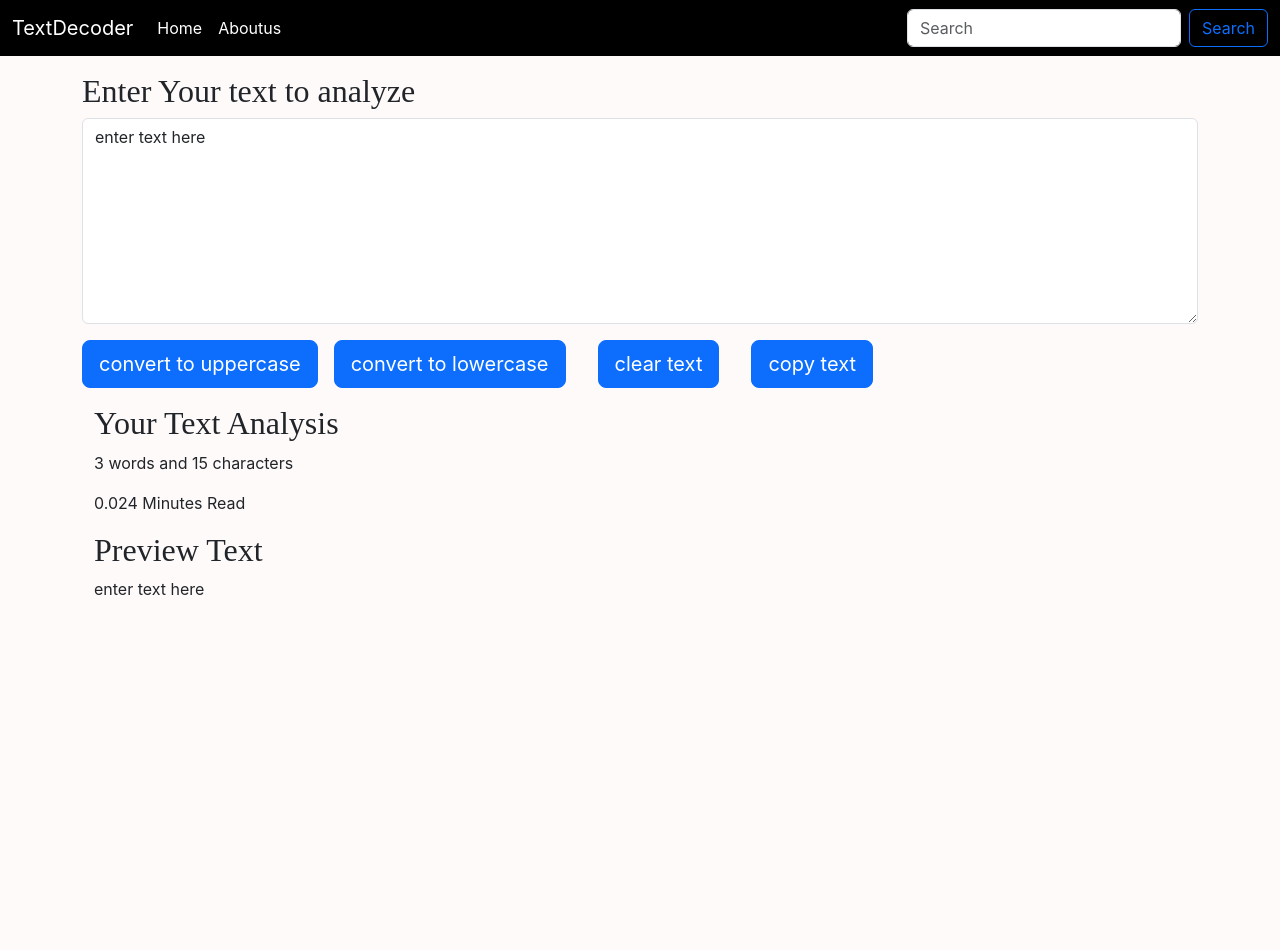
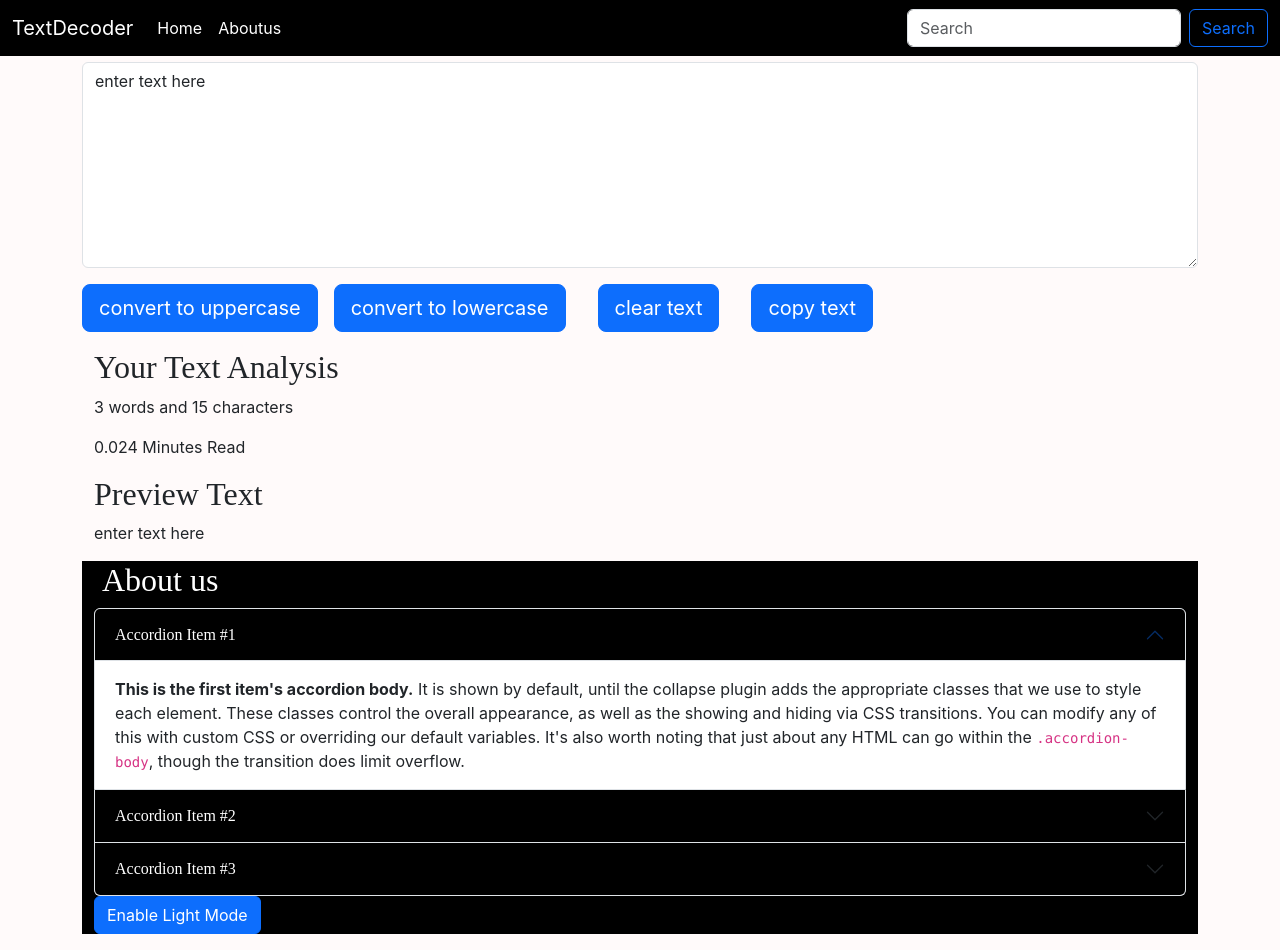
Before and after one commit to ShubhDahiya7/TextDecoder-Project-using-React, a React (Create React App) app: page / in a window 1280 px wide. Before the commit the page ends 800 px from the top, so only its background shows below. Built offline with nearby package versions, Linux system fonts and the light colour scheme.

Commit message:
dark-light mode on about us section + fixed navbar

```diff
--- a/src/App.js
+++ b/src/App.js
@@ -1,6 +1,7 @@
 import './App.css';
 import Navbar from './components/Navbar';
 import TextForm from './components/TextForm';
+import About from "./components/About";
 
 
 // lets declare global js variable
@@ -18,6 +19,7 @@
           {/*my-3 is a class which gives margin along y of 3*/}
           <div className="container my-3">
           <TextForm heading="Enter Your text to analyze"/>
+              <About/>
           </div>
       </>
   );
--- /dev/null
+++ b/src/components/About.js
@@ -0,0 +1,77 @@
+import React, {useState} from 'react';
+
+export default function About() {
+
+    const [btnText, setBtnText] = useState("Enable Light Mode")
+
+    const [myStyle, setMyStyle] = useState({
+        color: 'white',
+        backgroundColor: 'black'
+    })
+
+    const toggleStyle = ()=> {
+        if (myStyle.color === 'white')
+        {
+            setMyStyle({
+                color: 'black',
+                backgroundColor: 'white'
+            })
+            setBtnText("Enable Dark Mode")
+        }
+        else {
+            setMyStyle({
+                color: 'white',
+                backgroundColor: 'black'
+            })
+            setBtnText("Enable Light Mode")
+        }
+    }
+    return (
+        <>
+            <div className="container" style={myStyle}>
+                <h2 className="my-2 mx-2" >About us</h2>
+                <div className="accordion" id="accordionExample" style={myStyle}>
+                    <div className="accordion-item">
+                        <h2 className="accordion-header">
+                            <button className="accordion-button" style={myStyle} type="button" data-bs-toggle="collapse" data-bs-target="#collapseOne" aria-expanded="true" aria-controls="collapseOne">
+                                Accordion Item #1
+                            </button>
+                        </h2>
+                        <div id="collapseOne" className="accordion-collapse collapse show" data-bs-parent="#accordionExample">
+                            <div className="accordion-body">
+                                <strong>This is the first item's accordion body.</strong> It is shown by default, until the collapse plugin adds the appropriate classes that we use to style each element. These classes control the overall appearance, as well as the showing and hiding via CSS transitions. You can modify any of this with custom CSS or overriding our default variables. It's also worth noting that just about any HTML can go within the <code>.accordion-body</code>, though the transition does limit overflow.
+                            </div>
+                        </div>
+                    </div>
+                    <div className="accordion-item">
+                        <h2 className="accordion-header">
+                            <button className="accordion-button collapsed" style={myStyle} type="button" data-bs-toggle="collapse" data-bs-target="#collapseTwo" aria-expanded="false" aria-controls="collapseTwo">
+                                Accordion Item #2
+                            </button>
+                        </h2>
+                        <div id="collapseTwo" className="accordion-collapse collapse" data-bs-parent="#accordionExample">
+                            <div className="accordion-body">
+                                <strong>This is the second item's accordion body.</strong> It is hidden by default, until the collapse plugin adds the appropriate classes that we use to style each element. These classes control the overall appearance, as well as the showing and hiding via CSS transitions. You can modify any of this with custom CSS or overriding our default variables. It's also worth noting that just about any HTML can go within the <code>.accordion-body</code>, though the transition does limit overflow.
+                            </div>
+                        </div>
+                    </div>
+                    <div className="accordion-item">
+                        <h2 className="accordion-header">
+                            <button className="accordion-button collapsed" style={myStyle} type="button" data-bs-toggle="collapse" data-bs-target="#collapseThree" aria-expanded="false" aria-controls="collapseThree">
+                                Accordion Item #3
+                            </button>
+                        </h2>
+                        <div id="collapseThree" className="accordion-collapse collapse" data-bs-parent="#accordionExample">
+                            <div className="accordion-body">
+                                <strong>This is the third item's accordion body.</strong> It is hidden by default, until the collapse plugin adds the appropriate classes that we use to style each element. These classes control the overall appearance, as well as the showing and hiding via CSS transitions. You can modify any of this with custom CSS or overriding our default variables. It's also worth noting that just about any HTML can go within the <code>.accordion-body</code>, though the transition does limit overflow.
+                            </div>
+                        </div>
+                    </div>
+                </div>
+                <div>
+                    <button type="button" onClick={toggleStyle} className="btn btn-primary">{btnText}</button>
+                </div>
+            </div>
+        </>
+    )
+}
--- a/src/components/Navbar.js
+++ b/src/components/Navbar.js
@@ -8,7 +8,7 @@
 // when we import that component in some other component,{props.variable name}
 export default function Navbar(props) {
     return (
-        <nav className="navbar navbar-expand-lg">
+        <nav className="navbar navbar-expand-lg fixed-top">
             <div className="container-fluid">
                 <a className="navbar-brand" href="/" style={{color:"white"}}>{props.title}</a>
                 <button className="navbar-toggler" type="button" data-bs-toggle="collapse" data-bs-target="#navbarSupportedContent" aria-controls="navbarSupportedContent" aria-expanded="false" aria-label="Toggle navigation">
```
